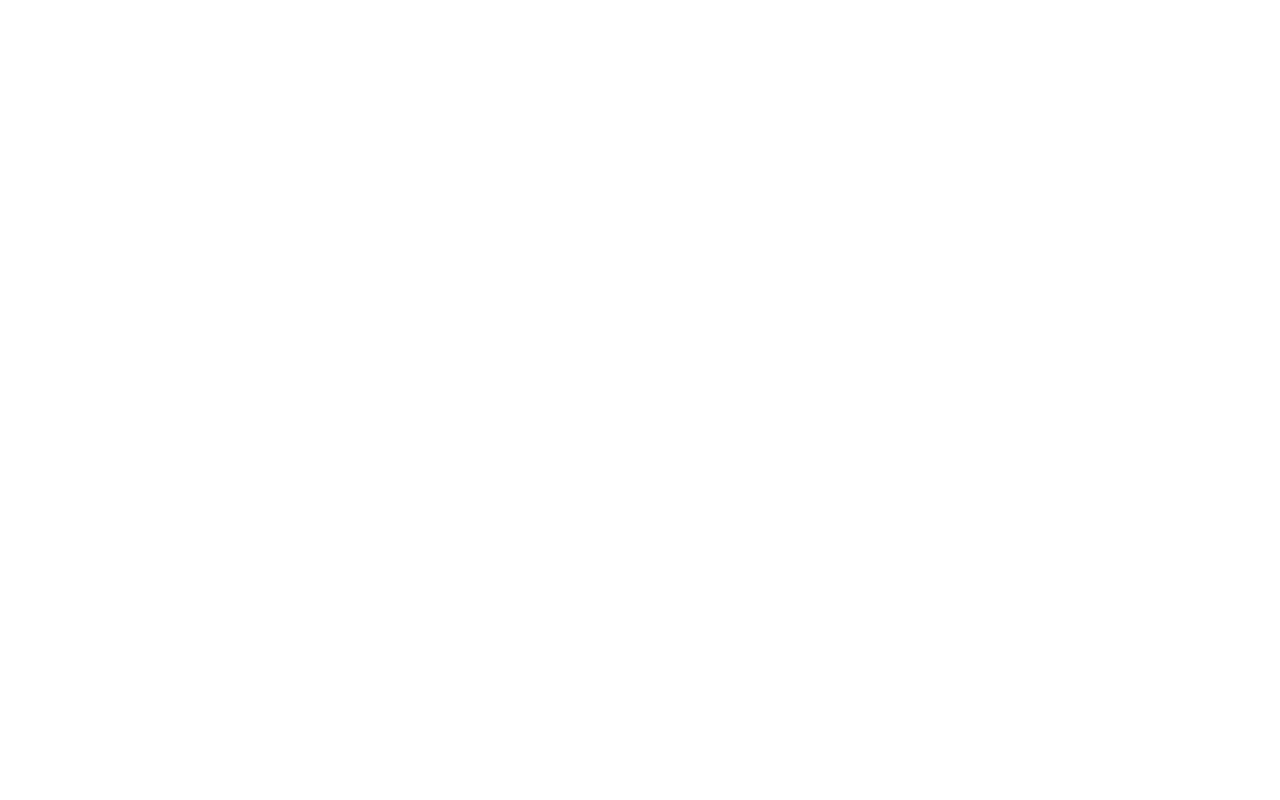
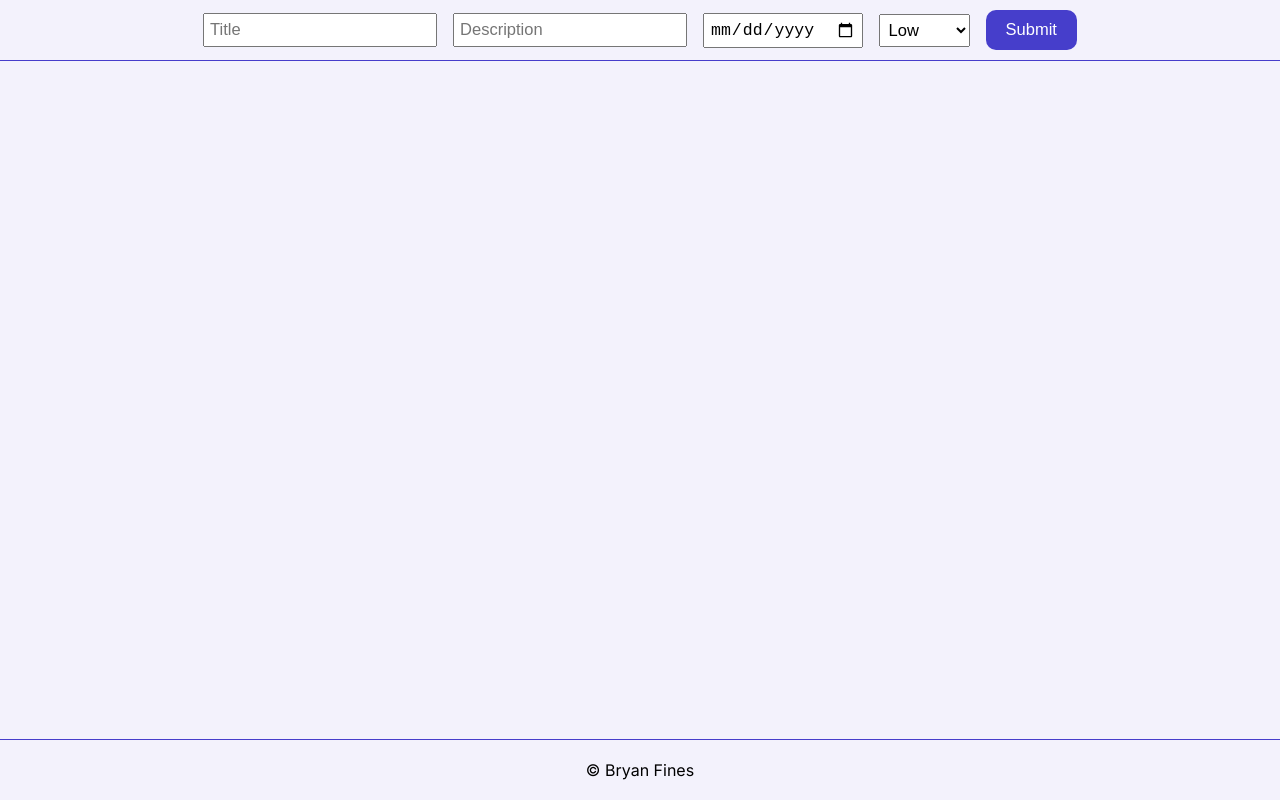
Before and after one commit to BryanF1nes/todo_app, a website built with webpack: page src/index.html in a window 1280 px wide. Built offline with nearby package versions, Linux system fonts and the light colour scheme.

Commit message:
feat: added UI and more modules

```diff
--- a/src/components/Form.js
+++ b/src/components/Form.js
@@ -1,28 +1,63 @@
+import { Todo, todolist } from "../modules/Todo.js";
+import { logMessage } from "../modules/logging.js";
+import renderTodos from "./RenderTodo.js";
+
 const root = document.querySelector("#root");
 
 export const createForm = () => {
   const formInputs = ["Title", "Description", "Date"];
+  const priorityList = ["Low", "Medium", "High"];
+  const select = document.createElement("select");
+  const button = document.createElement("button");
   const form = document.createElement("form");
 
+  form.classList.add("add-todo");
+  button.setAttribute("type", "submit");
+  select.id = "Priority";
+  button.textContent = "Submit";
+
   formInputs.forEach((item) => {
-    const label = document.createElement("label");
     const input = document.createElement("Input");
-
-    label.setAttribute("for", item);
     input.setAttribute("name", item);
+    input.setAttribute("placeholder", item);
     input.id = item;
 
-    if (item == "Date") {
+    if (item === "Date") {
+      input.removeAttribute("placeholder");
       input.setAttribute("type", item);
     } else {
       input.setAttribute("type", "text");
     }
-
-    label.textContent = item;
-
-    form.appendChild(label);
     form.appendChild(input);
   });
 
+  priorityList.forEach((priority) => {
+    const option = document.createElement("option");
+    option.value = priority;
+    option.textContent = priority;
+
+    select.appendChild(option);
+  });
+
+  form.appendChild(select);
+  form.appendChild(button);
+
+  form.addEventListener("submit", formhandler);
+  form.reset();
+
   root.appendChild(form);
 };
+
+const formhandler = (e) => {
+  e.preventDefault();
+  const form = document.querySelector(".add-todo");
+  const title = document.querySelector("#Title").value;
+  const description = document.querySelector("#Description").value;
+  const date = document.querySelector("#Date").value;
+  const priority = document.querySelector("#Priority").value;
+  const todo = Todo(title, description, date, priority);
+  todolist.addTodo(todo);
+  logMessage(`Todo added successfully...`);
+  renderTodos();
+  form.reset();
+};
--- /dev/null
+++ b/src/components/RenderTodo.js
@@ -0,0 +1,4 @@
+import { todolist } from "../modules/Todo.js";
+import clearTodos from "../modules/clearTodos.js";
+
+export default function renderTodos() {}
--- a/src/index.html
+++ b/src/index.html
@@ -7,6 +7,7 @@
   </head>
   <body>
     <div id="root"></div>
+    <footer>&copy; Bryan Fines</footer>
     <script src="main.bundle.js"></script>
   </body>
 </html>
--- a/src/index.js
+++ b/src/index.js
@@ -1 +1,4 @@
 import "./style.css";
+import main from "./utils/main.js";
+
+main();
--- a/src/modules/Todo.js
+++ b/src/modules/Todo.js
@@ -2,7 +2,7 @@
   return { title, description, dueDate, priority };
 };
 
-export const TodoList = () => {
+const TodoList = () => {
   const todolist = [];
 
   const addTodo = (todo, project) => {
@@ -11,8 +11,10 @@
   };
 
   const getTodos = () => {
-    console.log(todolist);
+    return todolist;
   };
 
   return { addTodo, getTodos };
 };
+
+export const todolist = TodoList();
--- /dev/null
+++ b/src/modules/clearTodos.js
@@ -0,0 +1,3 @@
+export default function clearTodos() {
+  console.log(`Do something.......`);
+}
--- /dev/null
+++ b/src/modules/logging.js
@@ -0,0 +1,3 @@
+export const logMessage = (message) => {
+  console.log(message);
+};
--- a/src/style.css
+++ b/src/style.css
@@ -0,0 +1,107 @@
+@import url("https://fonts.googleapis.com/css2?family=Inter:wght@100..900&display=swap");
+
+:root {
+  --text: #03030b;
+  --background: #f3f2fc;
+  --primary: #463ecb;
+  --secondary: #df8a8d;
+  --accent: #d7b56c;
+}
+
+* {
+  box-sizing: border-box;
+  margin: 0, auto;
+  padding: 0;
+}
+
+body {
+  font-family: "Inter";
+  font-weight: 400;
+  margin: 0;
+  padding: 0;
+  background-color: var(--background);
+}
+
+h1,
+h2,
+h3,
+h4,
+h5 {
+  font-family: "Inter";
+  font-weight: 700;
+}
+
+html {
+  font-size: 100%;
+} /* 16px */
+
+h1 {
+  font-size: 4.21rem; /* 67.36px */
+}
+
+h2 {
+  font-size: 3.158rem; /* 50.56px */
+}
+
+h3 {
+  font-size: 2.369rem; /* 37.92px */
+}
+
+h4 {
+  font-size: 1.777rem; /* 28.48px */
+}
+
+h5 {
+  font-size: 1.333rem; /* 21.28px */
+}
+
+small {
+  font-size: 0.75rem; /* 12px */
+}
+
+form {
+  display: flex;
+  align-items: center;
+  justify-content: center;
+  gap: 1rem;
+  width: 100%;
+  border-bottom: 1px solid var(--primary);
+  margin: 0;
+  padding: 10px;
+}
+
+form input {
+  font-size: 1.033rem;
+  padding: 5px;
+}
+
+form select {
+  font-size: 1.033rem;
+  padding: 5px;
+}
+
+form button {
+  padding: 10px 20px;
+  background: var(--primary);
+  color: white;
+  font-size: 1.033rem;
+  border: none;
+  border-radius: 10px;
+  cursor: pointer;
+  transition: 200ms ease-out;
+}
+
+form button:hover {
+  background-color: var(--accent);
+}
+
+footer {
+  position: absolute;
+  bottom: 0;
+  display: flex;
+  align-items: center;
+  justify-content: center;
+  width: 100%;
+  border-top: 1px solid var(--primary);
+  padding: 20px;
+}
--- /dev/null
+++ b/src/utils/main.js
@@ -0,0 +1,5 @@
+import { createForm } from "../components/Form.js";
+
+export default function main() {
+  createForm();
+}
```
Also changed, not shown: src/modules/Project.js (deleted, +0 -12 lines), webpack.config.cjs (renamed from webpack.config.js).
